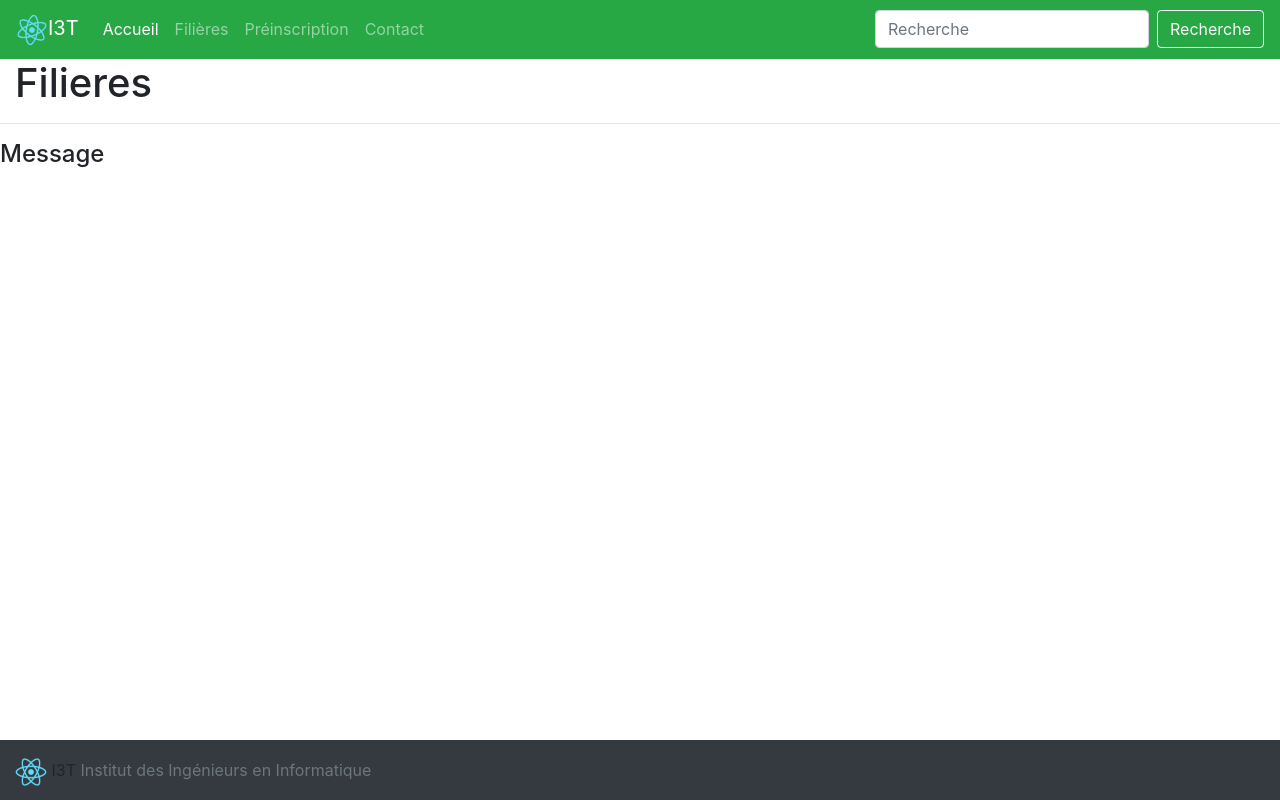
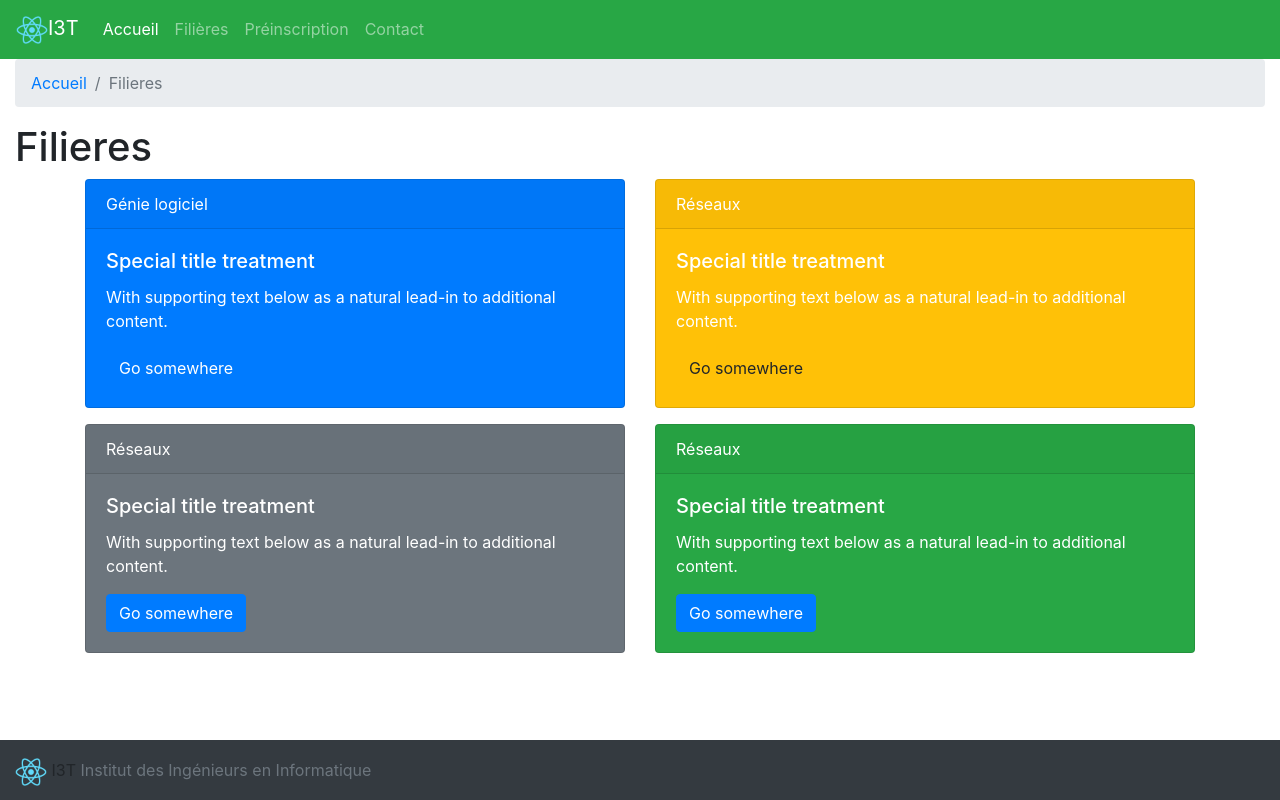
Before and after one commit to cfndiaye/i3t, a React (Create React App) app in the folder sitei3t/: page /Filieres in a window 1280 px wide. Built offline with nearby package versions, Linux system fonts and the light colour scheme; the HTML template or start-up script is replaced by a standard one.

Commit message:
bug fixed routing

```diff
--- a/sitei3t/public/index.html
+++ b/sitei3t/public/index.html
@@ -31,4 +31,5 @@
 
     <div id="root"></div>
   </body>
+
 </html>
--- a/sitei3t/src/App.css
+++ b/sitei3t/src/App.css
@@ -11,7 +11,7 @@
   .App-logo {
     animation: App-logo-spin infinite 20s linear;
   }
-  .logo-nav {
+  .logo-nav1 {
     animation: App-logo-spin infinite 20s linear;
   }
 }
@@ -41,7 +41,7 @@
 }
 
 .footer {
-  position: absolute;
+  /* position: absolute;*/
   bottom: 0;
   width: 100%;
   height: 60px;
--- a/sitei3t/src/App.js
+++ b/sitei3t/src/App.js
@@ -11,8 +11,7 @@ function App() {
     <div className="App">
       <main role="main">
         <Router>
-          <header className="">
-            <nav className="navbar navbar-expand-sm navbar-dark bg-success ">
+          <nav className="navbar navbar-expand-sm navbar-dark bg-success">
             <Link className="navbar-brand" to="/">
               <img
                 src="logo192.png"
@@ -24,21 +23,21 @@ function App() {
               I3T
             </Link>
             <button
-                className="navbar-toggler d-lg-none"
+              className="navbar-toggler"
               type="button"
               data-toggle="collapse"
-                data-target="#collapsibleNavId"
-                aria-controls="collapsibleNavId"
+              data-target="#navbarTogglerDemo02"
+              aria-controls="navbarTogglerDemo02"
               aria-expanded="false"
               aria-label="Toggle navigation"
             >
               <span className="navbar-toggler-icon"></span>
             </button>
-              <div className="collapse navbar-collapse" id="collapsibleNavId">
+            <div className="collapse navbar-collapse" id="navbarTogglerDemo02">
               <ul className="navbar-nav mr-auto mt-2 mt-lg-0">
                 <li className="nav-item active">
                   <Link className="nav-link" to="/">
-                      Accueil <span className="sr-only">(current)</span>
+                    Accueil<span className="sr-only">(current)</span>
                   </Link>
                 </li>
                 <li className="nav-item">
@@ -57,22 +56,9 @@ function App() {
                   </Link>
                 </li>
               </ul>
-                <form className="form-inline my-2 my-lg-0">
-                  <input
-                    className="form-control mr-sm-2"
-                    type="text"
-                    placeholder="Recherche"
-                  />
-                  <button
-                    className="btn btn-outline-light my-2 my-sm-0"
-                    type="submit"
-                  >
-                    Recherche
-                  </button>
-                </form>
             </div>
           </nav>
-          </header>
+
           <div className="container-fluid">
             <Switch>
               <Route path="/Filieres">
@@ -89,8 +75,7 @@ function App() {
               </Route>
             </Switch>
           </div>
-          <hr />
-          <h4>Message</h4>
+
           <Footer />
         </Router>
       </main>
--- /dev/null
+++ b/sitei3t/src/Breadcrumb.js
@@ -0,0 +1,20 @@
+import React from 'react';
+
+function Breadcrumb(props) {
+  return (
+    <div className="">
+      <nav aria-label="breadcrumb">
+        <ol className="breadcrumb">
+          <li className="breadcrumb-item">
+            <a href="/">Accueil</a>
+          </li>
+          <li className="breadcrumb-item active" aria-current="page">
+            {props.lien}
+          </li>
+        </ol>
+      </nav>
+    </div>
+  );
+}
+
+export default Breadcrumb;
--- a/sitei3t/src/Contact.js
+++ b/sitei3t/src/Contact.js
@@ -1,9 +1,44 @@
 import React from 'react';
+import { useForm } from 'react-hook-form';
 
 function Contact(props) {
+  const {
+    register,
+    handleSubmit,
+    watch,
+    formState: { errors },
+  } = useForm();
+
+  const onSubmit = (data) => {
+    console.log(data);
+  };
+
+  console.log(watch('subject'));
   return (
     <div>
       <h1>Contact</h1>
+      <div className="row">
+        <div className="col-sm-6">
+          <form onSubmit={handleSubmit(onSubmit)}>
+            <div className="form-group">
+              <label>Objet</label>
+              <input
+                type="text"
+                {...register('subject', { required: true })}
+                className="form-control"
+              />
+              {errors.subject && <span className="text-danger"></span>}
+            </div>
+          </form>
+        </div>
+        <div className="col-sm-6">
+          <ul>
+            <li>Tel: +221 33 827 40 88</li>
+            <li>Adresse: VDN, 37 Liberte 6 Extension, Dakar</li>
+            <li>Horaire: Lundi à Samedi 08H00 - 18H00</li>
+          </ul>
+        </div>
+      </div>
     </div>
   );
 }
--- a/sitei3t/src/Filieres.js
+++ b/sitei3t/src/Filieres.js
@@ -1,8 +1,77 @@
 import React from 'react';
+import Breadcrumb from './Breadcrumb';
+import { useLocation } from 'react-router-dom';
+
 function Filieres(props) {
+  let location = useLocation();
   return (
     <div>
+      <Breadcrumb lien={location.pathname.substring(1)} />
       <h1>Filieres</h1>
+      <div className="container">
+        <div className="row">
+          <div className="col-sm-6">
+            <div className="card bg-primary text-white mb-3">
+              <div className="card-header">Génie logiciel</div>
+              <div className="card-body">
+                <h5 className="card-title">Special title treatment</h5>
+                <p className="card-text">
+                  With supporting text below as a natural lead-in to additional
+                  content.
+                </p>
+                <a href="/Filieres" className="btn btn-primary">
+                  Go somewhere
+                </a>
+              </div>
+            </div>
+          </div>
+          <div className="col-sm-6">
+            <div className="card bg-warning text-white mb-3">
+              <div className="card-header">Réseaux</div>
+              <div className="card-body">
+                <h5 className="card-title">Special title treatment</h5>
+                <p className="card-text">
+                  With supporting text below as a natural lead-in to additional
+                  content.
+                </p>
+                <a href="/Filieres" className="btn btn-warning">
+                  Go somewhere
+                </a>
+              </div>
+            </div>
+          </div>
+          <div className="col-sm-6">
+            <div className="card bg-secondary text-white mb-3">
+              <div className="card-header">Réseaux</div>
+              <div className="card-body">
+                <h5 className="card-title">Special title treatment</h5>
+                <p className="card-text">
+                  With supporting text below as a natural lead-in to additional
+                  content.
+                </p>
+                <a href="/Filieres" className="btn btn-primary">
+                  Go somewhere
+                </a>
+              </div>
+            </div>
+          </div>
+          <div className="col-sm-6">
+            <div className="card bg-success text-white mb-3">
+              <div className="card-header">Réseaux</div>
+              <div className="card-body">
+                <h5 className="card-title">Special title treatment</h5>
+                <p className="card-text">
+                  With supporting text below as a natural lead-in to additional
+                  content.
+                </p>
+                <a href="/Filieres" className="btn btn-primary">
+                  Go somewhere
+                </a>
+              </div>
+            </div>
+          </div>
+        </div>
+      </div>
     </div>
   );
 }
--- a/sitei3t/src/Footer.js
+++ b/sitei3t/src/Footer.js
@@ -2,7 +2,7 @@ import React from 'react';
 
 function Footer(props) {
   return (
-    <footer className="footer bg-dark">
+    <footer className="footer bg-dark fixed-bottom">
       <div className="container-fluid">
         <img alt="logo" src="logo192.png" height="32" width="32" /> I3T
         <span className="text-muted">
--- a/sitei3t/src/Home.js
+++ b/sitei3t/src/Home.js
@@ -4,18 +4,25 @@ function Home(props) {
     <div>
       <h1>Accueil</h1>
 
-      <section className="jumbotron text-center">
-        <h1 className="display-4">I3T</h1>
-        <p className="lead">
-          Institut des Ingénieurs en Informatique et Telecommunication
-        </p>
+      <section className="jumbotron">
+        <div className="text-center">
+          <h1 className="display-4">I3T</h1>
+          <p className="lead">
+            Institut des Ingénieurs en Informatique et Telecommunication
+          </p>
+        </div>
         <hr className="my-4" />
         <p>Le site web est encours de construction</p>
-        <p className="lead">
+        <div className="lead">
+          <ul>
+            <li>Tel: +221 33 827 40 88</li>
+            <li>Adresse: VDN, 37 Liberte 6 Extension, Dakar</li>
+            <li>Horaire: Lundi à Samedi 08H00 - 18H00</li>
+          </ul>
           <a className="btn btn-success btn-lg" href="/Contact">
             Nous contacter
           </a>
-        </p>
+        </div>
       </section>
     </div>
   );
```
Also changed, not shown: 2 other files (tests, documents, lock files or other folders). Lines whose indentation alone changed are shown as unchanged.
